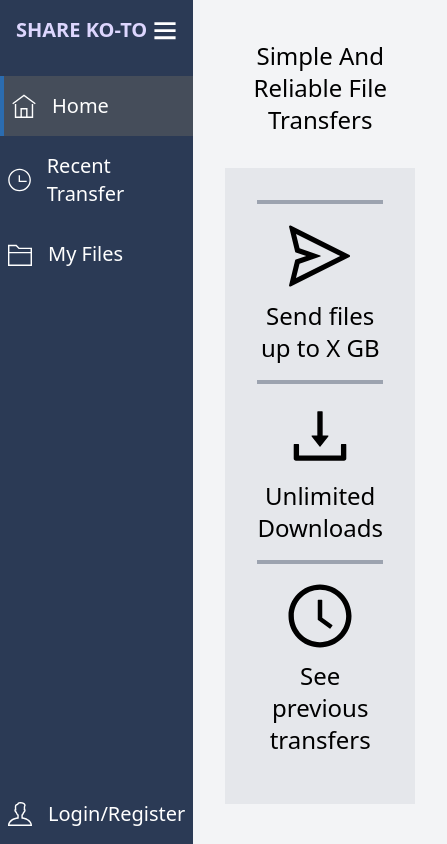
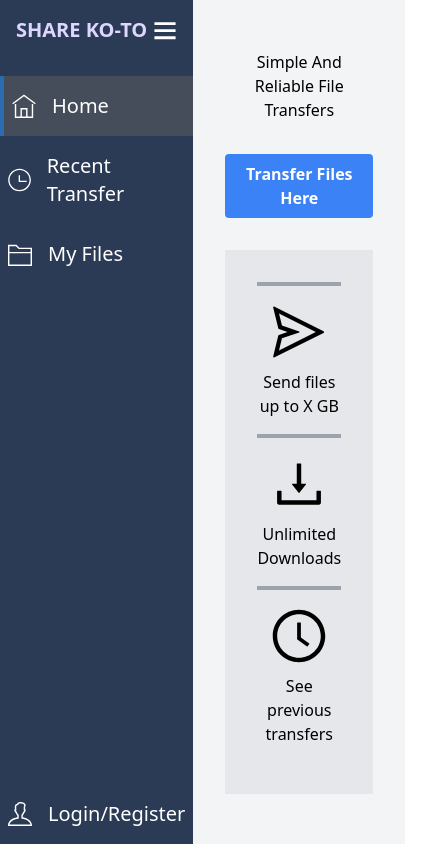
Before and after one commit to vonner04/JS-FileTransferApp, a React (Vite) app in the folder front-end/: page / in a window 390 px wide. Shown: the whole page, 447 px wide, since content can reach past the window. Built offline with nearby package versions, Linux system fonts and the light colour scheme.

Commit message:
refactor: responsive text sizes added for smaller screens.

```diff
--- a/front-end/src/components/pages/home-page/Home.jsx
+++ b/front-end/src/components/pages/home-page/Home.jsx
@@ -4,19 +4,20 @@ import "../../../styles/home.css";
 
 function Home() {
 	return (
-		<div className="flex flex-col items-center justify-center p-8 h-screen text-2xl bg-gray-100">
+		<div className="flex flex-col items-center justify-center p-8 h-screen responsive-text-size bg-gray-100">
 			<span className="mb-8 text-center">Simple And Reliable File Transfers</span>
+			<button className="transfer-button">Transfer Files Here</button>
 			<div className="card-alignment responsive-cards-column md:responsive-cards-row bg-gray-200 p-8">
 				<div className="responsive-cards-column md:responsive-cards-row icon-text-alignment responsive-border">
-					<AiOutlineSend className="text-7xl" />
+					<AiOutlineSend className="text-6xl" />
 					<span className="text-center">Send files up to X GB</span>
 				</div>
 				<div className="responsive-cards-column md:responsive-cards-row icon-text-alignment responsive-border">
-					<AiOutlineDownload className="text-7xl" />
+					<AiOutlineDownload className="text-6xl" />
 					<span className="text-center">Unlimited Downloads</span>
 				</div>
 				<div className="responsive-cards-column md:responsive-cards-row icon-text-alignment responsive-border">
-					<AiOutlineClockCircle className="text-7xl" />
+					<AiOutlineClockCircle className="text-6xl" />
 					<span className="text-center">See previous transfers</span>
 				</div>
 			</div>
--- a/front-end/src/styles/home.css
+++ b/front-end/src/styles/home.css
@@ -19,7 +19,7 @@
 
 	/* Default (small screens): Top border */
 	.responsive-border {
-		@apply border-t-4 pt-4 pb-4 border-gray-400;
+		@apply border-t-4 pt-4 pb-4  border-gray-400;
 	}
 
 	/* Medium and larger screens: Left border */
@@ -28,4 +28,18 @@
 			@apply border-t-0 border-l-4 pl-4 pt-0 pb-0;
 		}
 	}
+
+	.responsive-text-size {
+		@apply text-base;
+	}
+
+	@screen md {
+		.responsive-text-size {
+			@apply text-2xl;
+		}
+	}
+
+	.transfer-button {
+		@apply bg-blue-500 hover:bg-blue-700 text-white font-bold py-2 px-4 rounded mb-8;
+	}
 }
```
